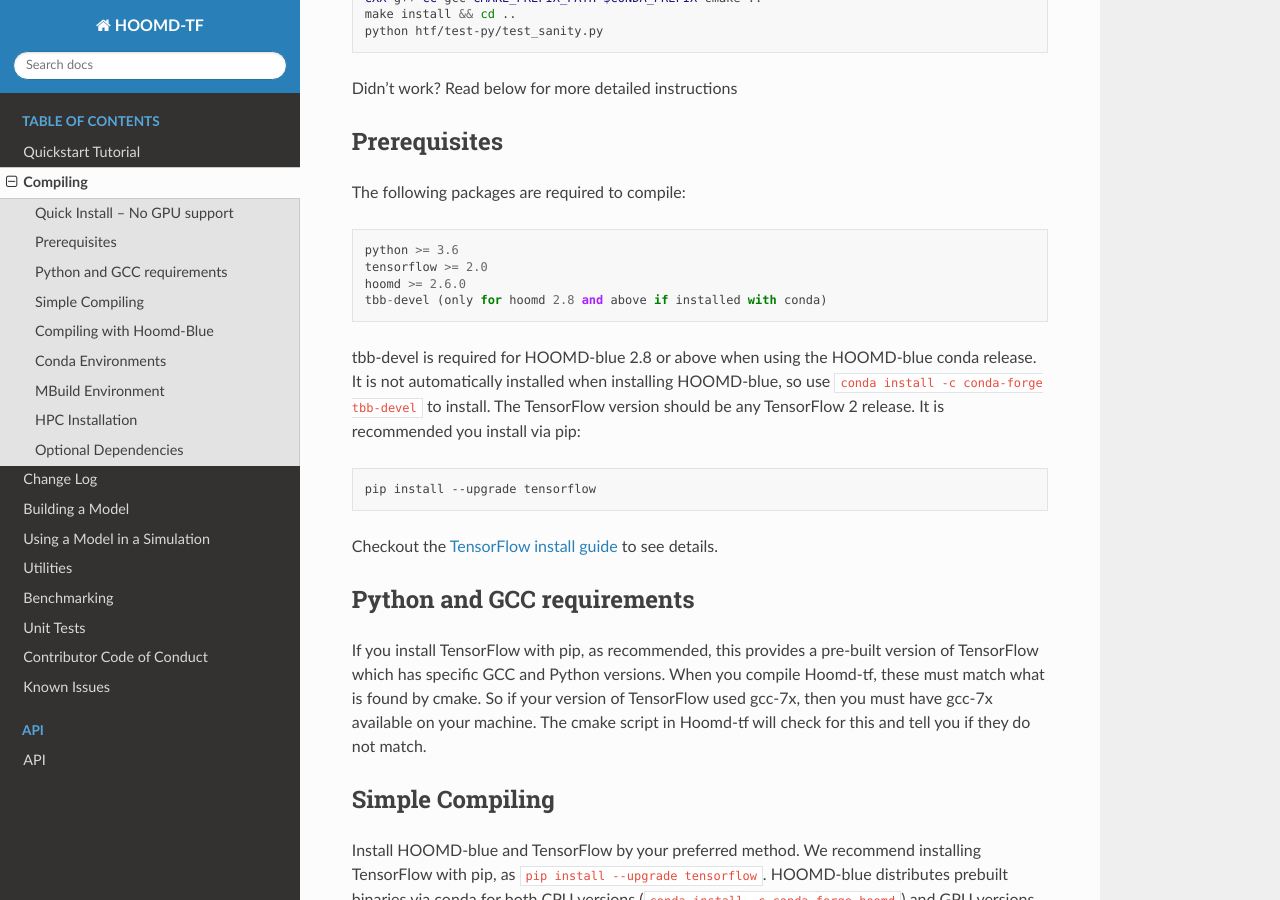
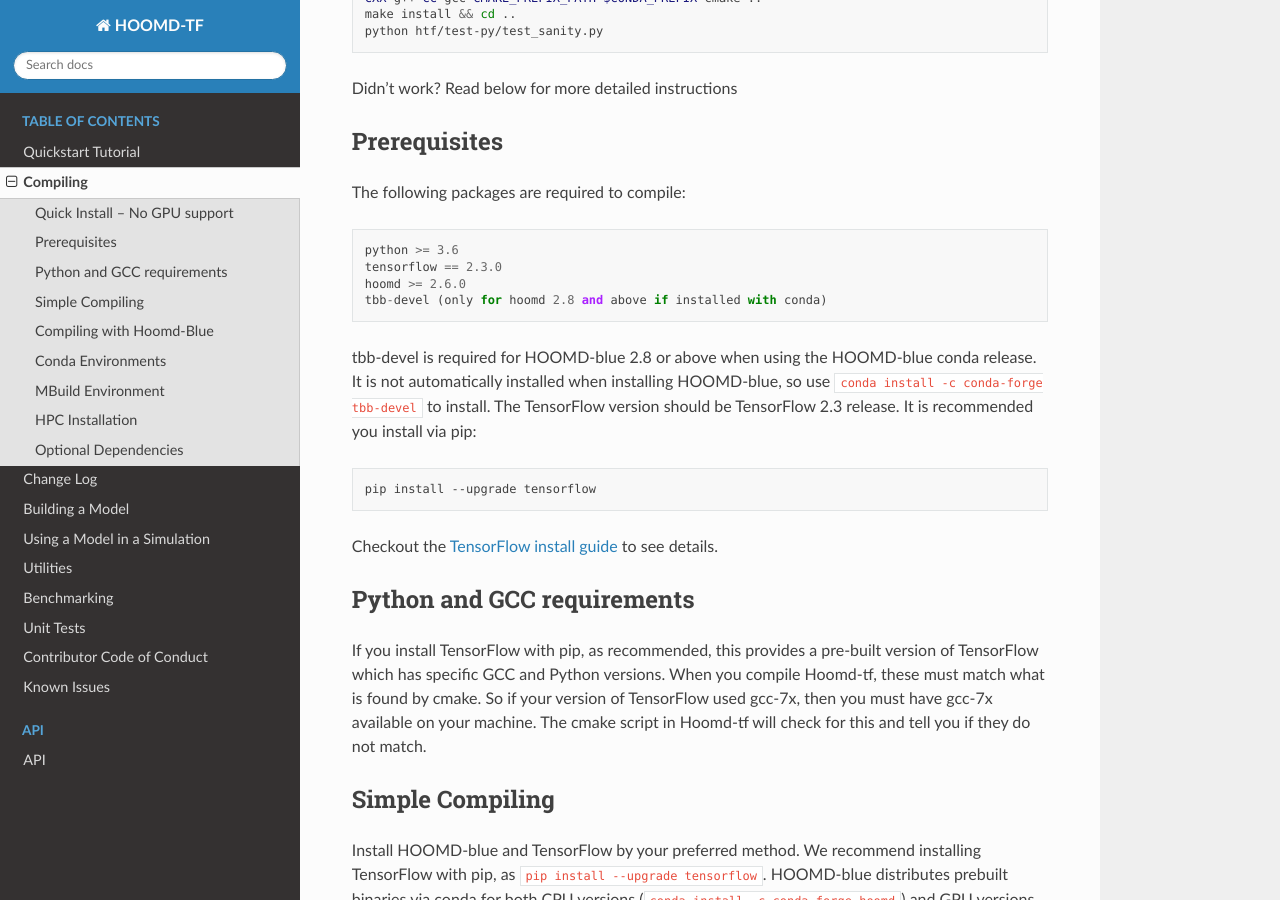
Before and after one commit to ur-whitelab/hoomd-tf, a Sphinx documentation site: the page built from sphinx-docs/source/compilation.rst, in a window 1280 px wide and 900 px high, scrolled down 388 px. Built offline with Sphinx 7.4.7 and the Read the Docs theme 2.0.0, drawn with Linux system fonts in a browser that asks for light colours.

Commit message:
TF2.3 reqd and build passing for multiple hoomd versions

```diff
--- a/sphinx-docs/source/compilation.rst
+++ b/sphinx-docs/source/compilation.rst
@@ -31,15 +31,15 @@
 ::
 
     python >= 3.6
-    tensorflow >= 2.0
+    tensorflow == 2.3.0
     hoomd >= 2.6.0
     tbb-devel (only for hoomd 2.8 and above if installed with conda)
 
 tbb-devel is required for HOOMD-blue 2.8 or above when using the
 HOOMD-blue conda release. It is not automatically installed when
 installing HOOMD-blue, so use ``conda install -c conda-forge
-tbb-devel`` to install. The TensorFlow version should be any
-TensorFlow 2 release. It is recommended you install via pip:
+tbb-devel`` to install. The TensorFlow version should be
+TensorFlow 2.3 release. It is recommended you install via pip:
 
 .. code:: bash
 
```
Also changed, not shown: README.md (+2 -2 lines), 1 other file.
